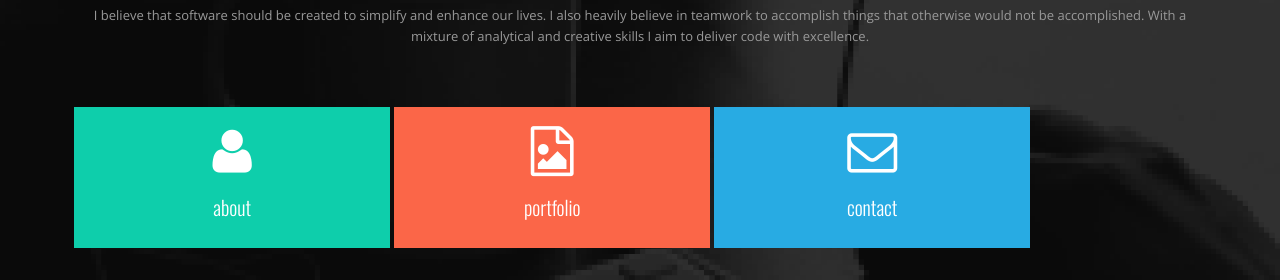
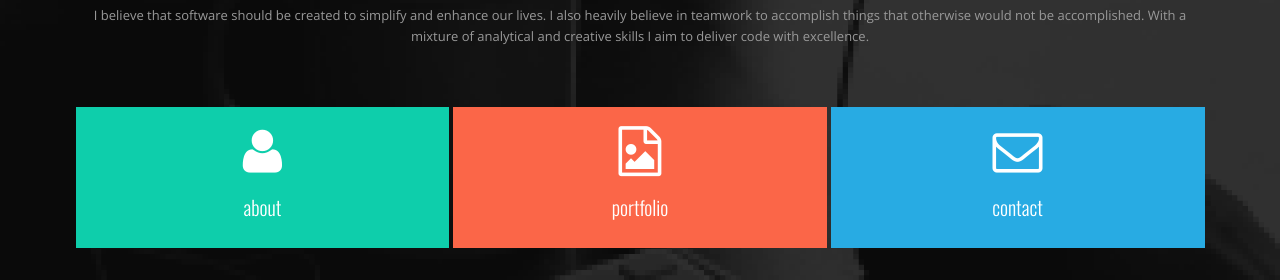
Before and after one commit to robertcramer/portfolio, a plain HTML site: page index.html in a window 1280 px wide. Shown: the part 162-442 px from the top of the page. Drawn offline with nearby package versions, Linux system fonts and the light colour scheme.

Commit message:
Update index.html

```diff
--- a/index.html
+++ b/index.html
@@ -86,7 +86,7 @@
 
 
 
-                    <div class="col-md-3">
+                    <div class="col-md-12">
 
                         <div class="menu-item color">
                             <a href="#about-modal" data-toggle="modal">
```
